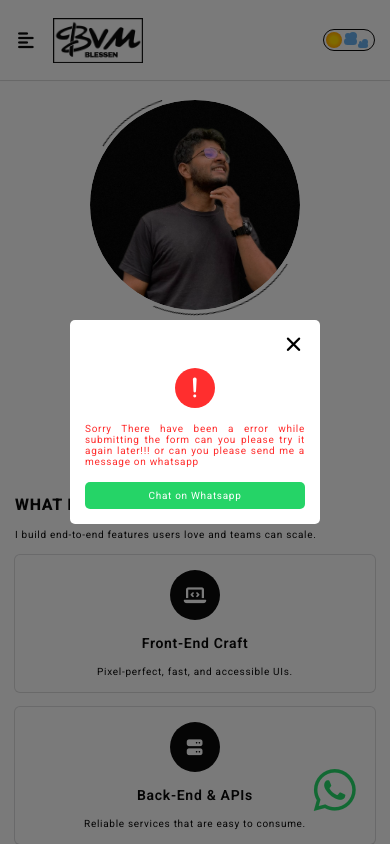
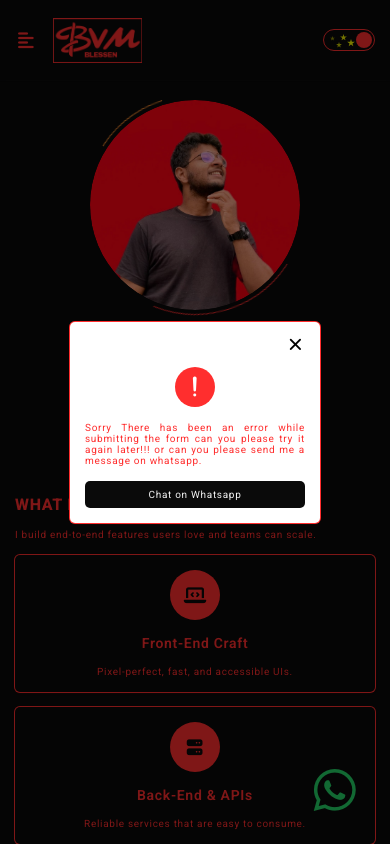
Before and after one commit to Blessen25/Portfolio_BVM, a React (Vite) app in the folder frontend/portfolio/: page / in a window 390 px wide. Shown: the top 844 px of the page. Built offline with nearby package versions, Linux system fonts and the light colour scheme.

Commit message:
Commited Changes

```diff
--- a/frontend/portfolio/src/App.tsx
+++ b/frontend/portfolio/src/App.tsx
@@ -16,7 +16,7 @@ export type NavId = "home" | "about" | "skills" | "projects" | "contact";
 
 const App = () => {
 
-  const [darkmode, setdarkmode] = useState(false);
+  const [darkmode, setdarkmode] = useState(true);
   const [active, setActive] = useState<NavId>("home");
   const sectionRefs = useMemo(
   () =>
--- a/frontend/portfolio/src/components/Contact_comp/contact.css
+++ b/frontend/portfolio/src/components/Contact_comp/contact.css
@@ -400,6 +400,11 @@
     color: #FF2E2E;
 }
 
+.iconfontxmark {
+
+        font-size: 22px;
+}
+
 @media screen and (max-width: 1399px) {
 
     .contactusformdiv {
@@ -622,6 +627,11 @@
 
         width: 500px;
     }
+
+    .iconfontxmark {
+
+        font-size: 18px;
+    }
 }
 
 
@@ -761,4 +771,9 @@
         font-size: 20px;
     }
 
+    .iconfontxmark {
+
+        font-size: 15px;
+    }
+
 }
--- a/frontend/portfolio/src/components/Contact_comp/contacts.tsx
+++ b/frontend/portfolio/src/components/Contact_comp/contacts.tsx
@@ -220,7 +220,7 @@ const ContactComp:React.FC<HeaderProps> = ({darkMode, setDarkMode}) => {
                             <p className="h1smalltext">Blessen Vinoy Mathew</p>
                             <p className="whatsappmidtext">Typically replies within 24 hours</p>
                         </div>
-                        <i className="fa-solid fa-xmark iconfont" onClick={HandleCloseClick}></i>
+                        <i className="fa-solid fa-xmark iconfontxmark" onClick={HandleCloseClick}></i>
                     </div>
                     <div className="whatsappparamid">
                         <div className="whatsappdetailsmid">
@@ -239,17 +239,17 @@ const ContactComp:React.FC<HeaderProps> = ({darkMode, setDarkMode}) => {
             {isContactsubmitted && (
                 <>
                     <div className="contactoverlay">
-                        <div className="contactmodal">
+                        <div className={`contactmodal ${darkMode ? 'darkmodeaboutcard' : 'lightmodeaboutcard'}`}>
                             <div className="closesign" >
-                                <i className="fa-solid fa-xmark iconfont" onClick={HandleCloseClickmodal}></i>
+                                <i className="fa-solid fa-xmark iconfontxmark" onClick={HandleCloseClickmodal}></i>
                             </div>
                             <div className="errorrounddiv">
                                 <div className="errorround">
                                     <i className="fa-solid fa-exclamation"></i>
                                 </div>
                             </div>
-                            <p className="ptext contacterrortext">Sorry There have been a error while submitting the form can you please try it again later!!! or can you please send me a message on whatsapp</p>
-                            <ButtonComp text="Chat on Whatsapp" className="whatsappbuttonlight buttonnormal whatsappbutton" target="_blank" hrefroute="https://wa.me/61416416738" onClick={HandleClick}/>
+                            <p className="ptext contacterrortext">Sorry There has been an error while submitting the form can you please try it again later!!! or can you please send me a message on whatsapp.</p>
+                            <ButtonComp text="Chat on Whatsapp" className="lightmodebutton" target="_blank" hrefroute="https://wa.me/61416416738" onClick={HandleClick}/>
                         </div>
                     </div>
                 </>
```
